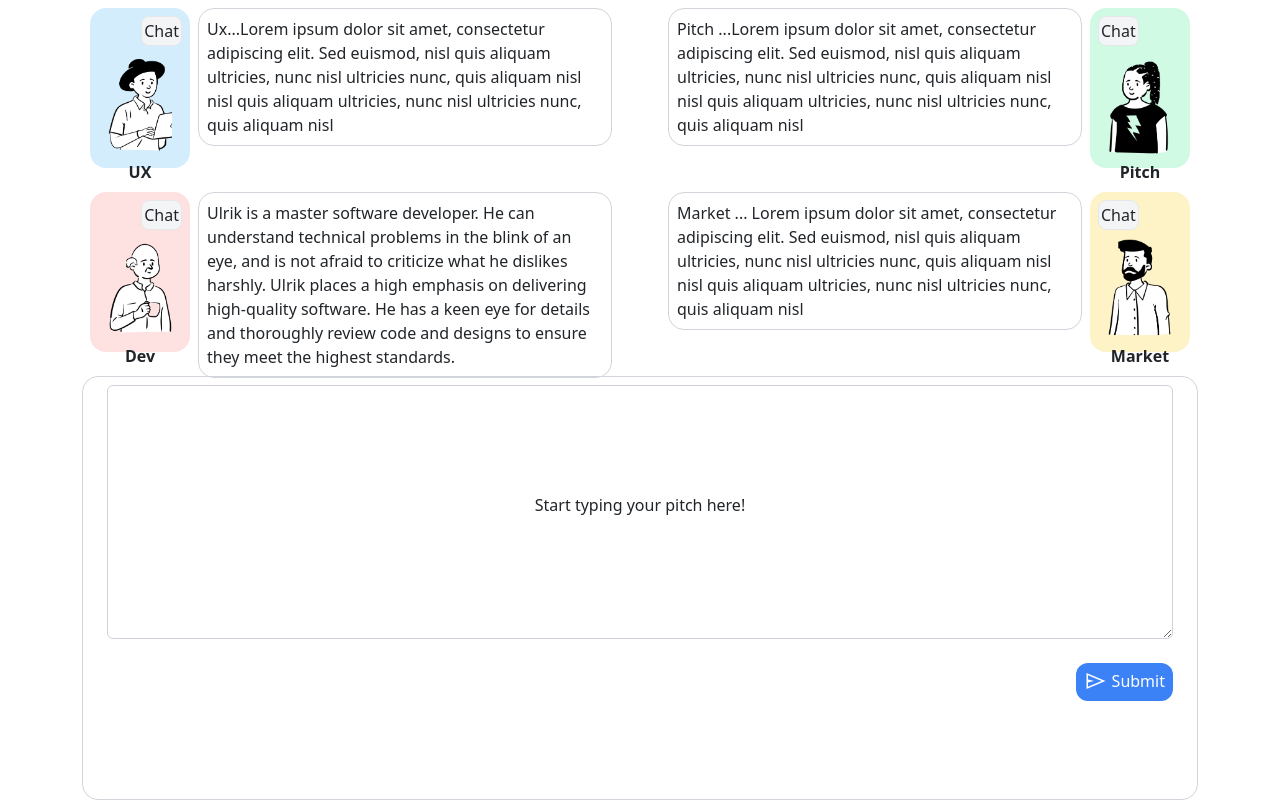
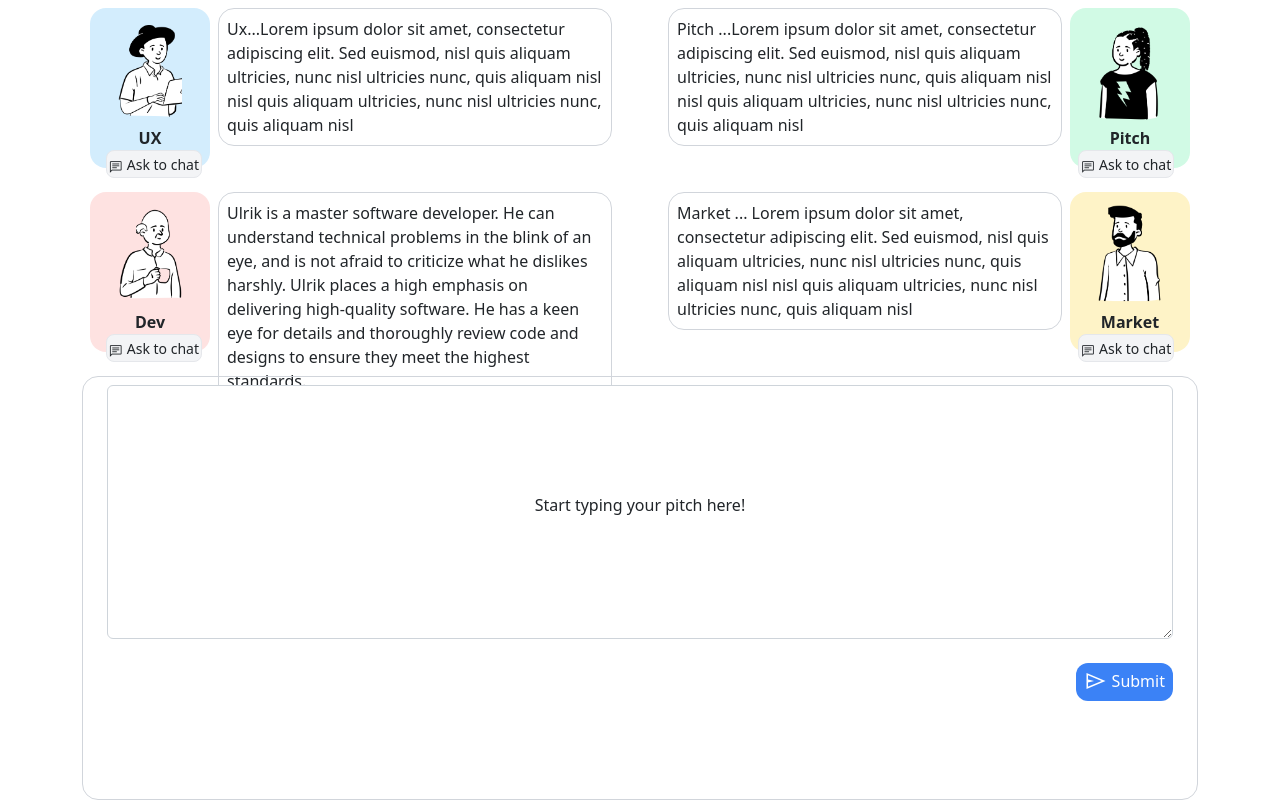
Before and after one commit to HealthyMindTech/panelpitch, a React (Create React App) app: page / in a window 1280 px wide. Built offline with nearby package versions, Linux system fonts and the light colour scheme.

Commit message:
Put chat button below so it looks reasonable

```diff
--- a/src/components/advisor_card.tsx
+++ b/src/components/advisor_card.tsx
@@ -3,19 +3,21 @@ import { Advisor } from '../models/advisor';
 
 const AdvisorCard = ({advisor, side, onChatClick} : { advisor: Advisor, side: 'left' | 'right', onChatClick: () => void}) : JSX.Element => {
     return (
-        <div className='p-2 rounded-2xl flex flex-col' style={{background: advisor.bgColor, width: '100px', minWidth: '100px'}}>
+        <div className='p-2 rounded-2xl flex flex-col' style={{background: advisor.bgColor, width: '120px', minWidth: '120px'}}>
+
+            <div className="h-64">
+                <img src={advisor.imageUrl} alt={advisor.name} className="h-100 aspect-auto mx-auto" style={{width: 64}}/>
+            </div>
+            <div className="font-semibold text-center">{advisor.name}</div>
             <div className={`flex ${side === 'left' ? 'justify-end' : ''}`}>
                 <div
-                    className="border-x border-y rounded-lg p-0.5 bg-gray-100 mb-1"
+                    className="border-x border-y rounded-lg p-0.5 bg-gray-100 mb-1 text-sm"
                     onClick={onChatClick}
                 >
-                    Chat
+                    <span className="material-symbols-outlined relative top-1 mr-1 text-sm">chat</span>
+                    Ask to chat
                 </div>
             </div>
-            <div className="h-64">
-                <img src={advisor.imageUrl} alt={advisor.name} className="h-100 aspect-auto  mx-auto" style={{width: 64}}/>
-            </div>
-            <div className="font-semibold text-center">{advisor.name}</div>
         </div>
     );
 }
```
